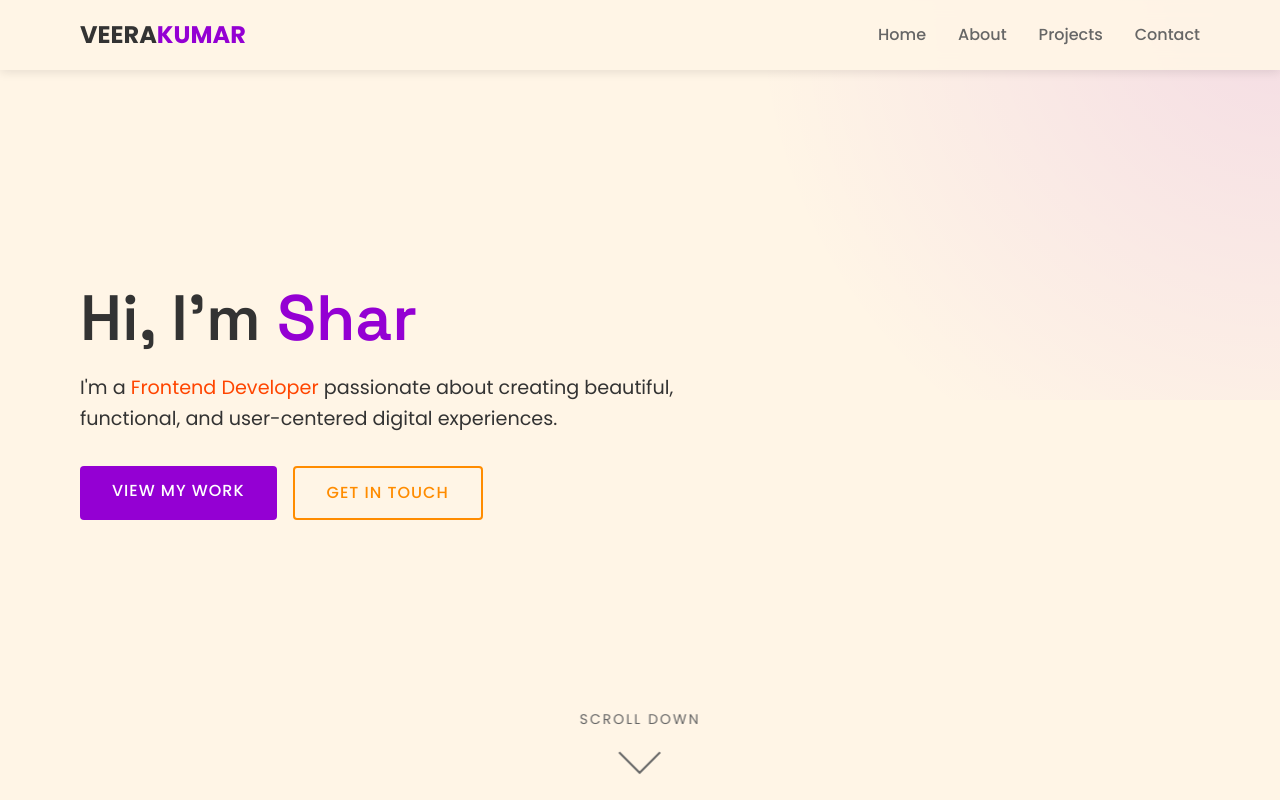
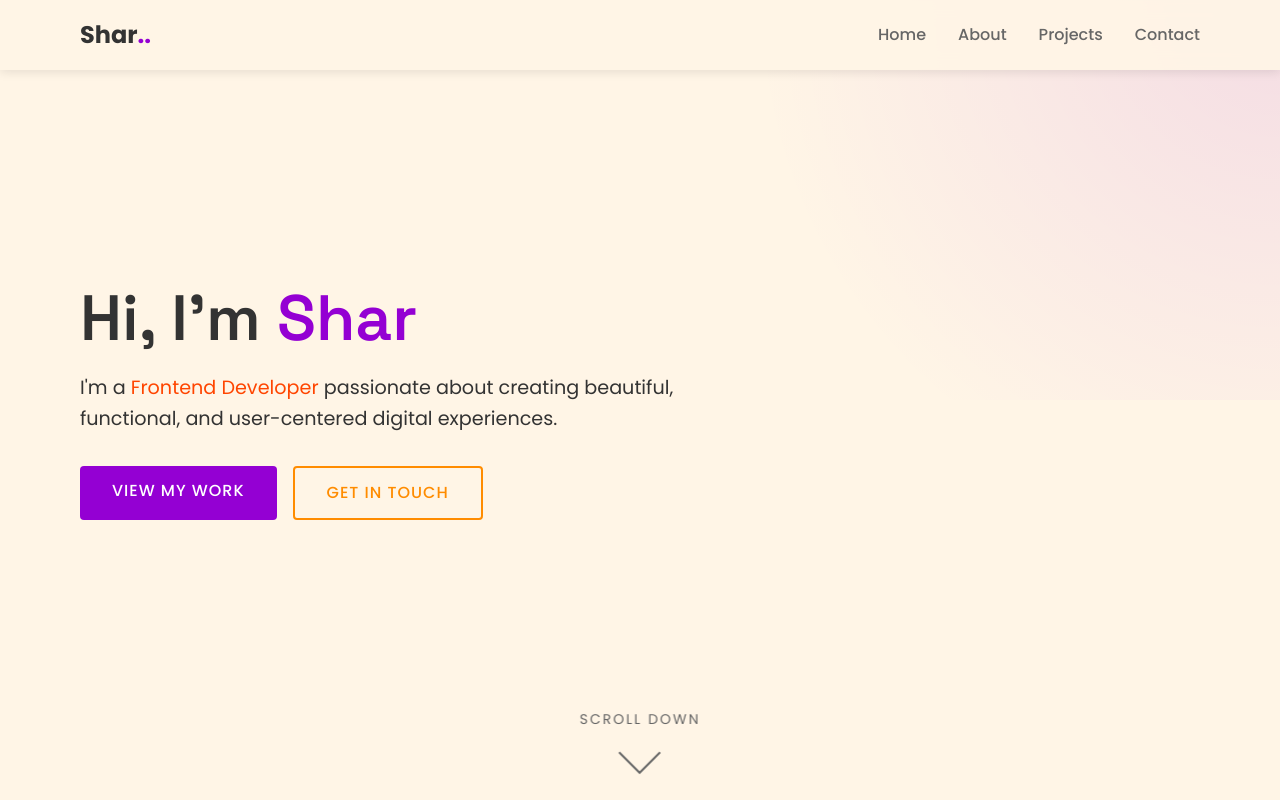
Before and after one commit to Sharmishthaa-R/internship, a plain HTML site: page index.html in a window 1280 px wide. Shown: the top 800 px of the page. Drawn offline with Linux system fonts and the light colour scheme.

Commit message:
Change logo text from 'VEERA KUMAR' to 'Shar..'

```diff
--- a/index.html
+++ b/index.html
@@ -788,7 +788,7 @@
     <!-- Header & Navigation -->
     <header id="header">
         <div class="container nav-container">
-            <a href="#home" class="logo">VEERA<span>KUMAR</span></a>
+            <a href="#home" class="logo">Shar<span>..</span></a>
             <button class="mobile-toggle" aria-label="Toggle menu">☰</button>
             <ul class="nav-links">
                 <li><a href="#home">Home</a></li>
```
